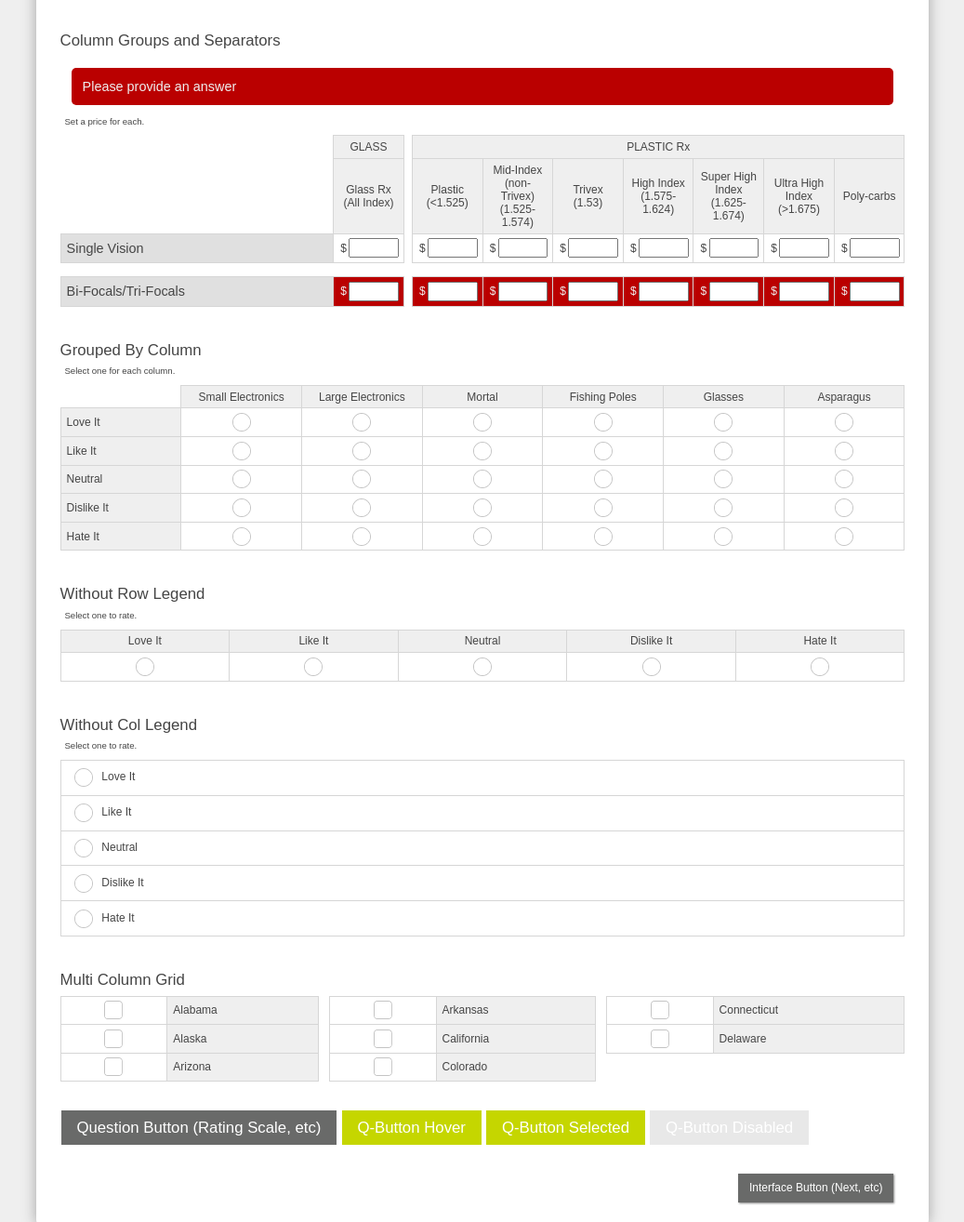
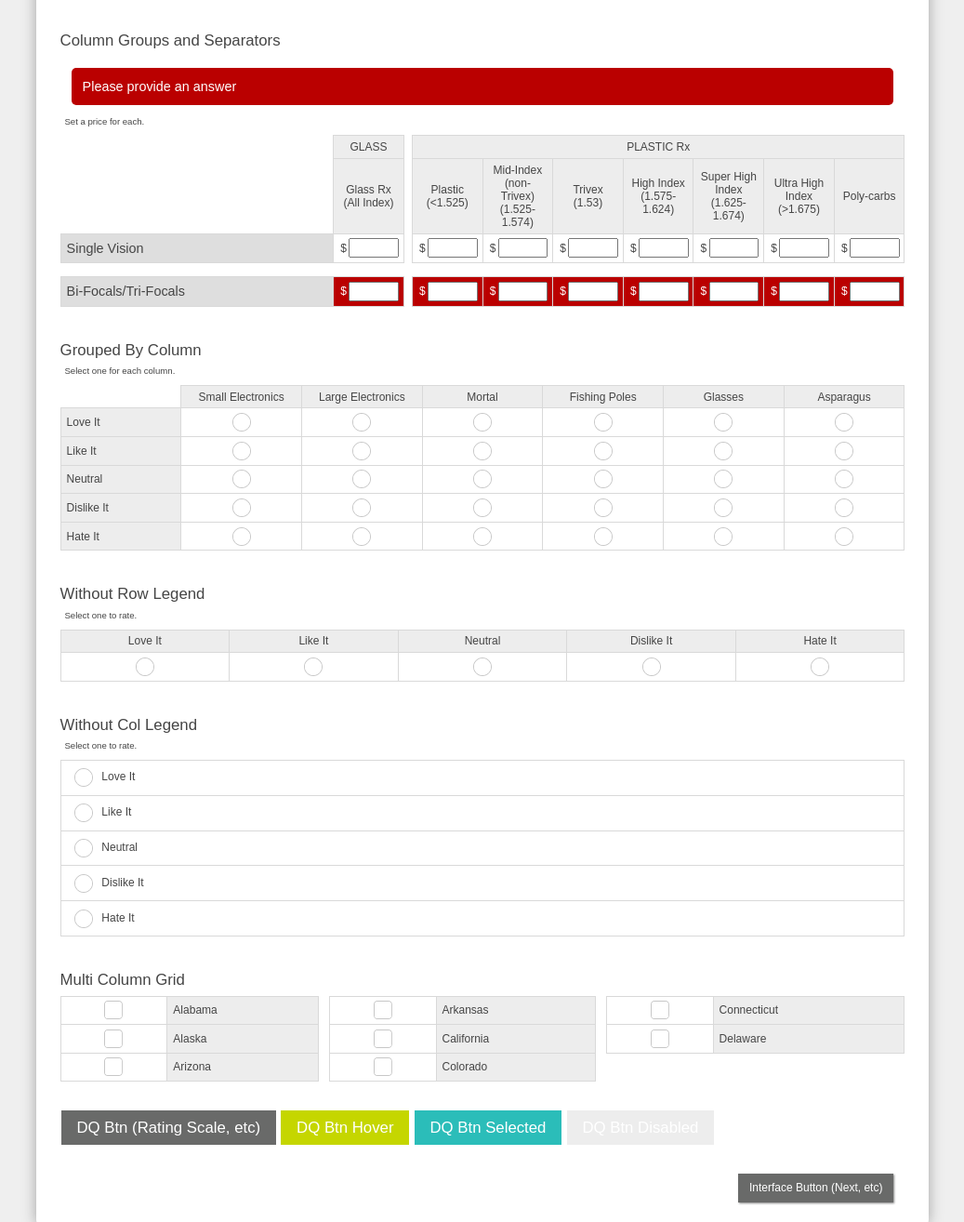
Before and after one commit to decipherinc/Respondent-View-Theme---Contemporary, a plain HTML site: page index.html in a window 1280 px wide. Shown: the part 878-2192 px from the top of the page at 93% size, without its empty margins (121-1158 px from the left). Drawn offline with nearby package versions, Linux system fonts and the light colour scheme.

Commit message:
Restructured variables - moved FIR to own file
Restructured LESS variables and provided the ones DQs need.
Also moved FIR styling to their own .less file, merged the desktop /
mobile fir files into one _fir-round.less (because by default this
style is using the “round” fir option).

```diff
--- a/index.html
+++ b/index.html
@@ -348,10 +348,10 @@
 </div>
 
 <div class="-question">
-  <input type="button" value="Question Button (Rating Scale, etc)" class="button button-question sq-atm1d-btn">
-  <input type="button" value="Q-Button Hover" class="button button-question sq-atm1d-btn sq-atm1d-hover">
-  <input type="button" value="Q-Button Selected" class="button button-question sq-atm1d-btn sq-atm1d-selected">
-  <input type="button" value="Q-Button Disabled" class="button button-question sq-atm1d-btn sq-atm1d-disabled">
+  <input type="button" value="DQ Btn (Rating Scale, etc)" class="dq-btn">
+  <input type="button" value="DQ Btn Hover" class="dq-btn dq-btn-hover">
+  <input type="button" value="DQ Btn Selected" class="dq-btn dq-btn-selected">
+  <input type="button" value="DQ Btn Disabled" class="dq-btn dq-btn-disabled">
 </div>
 
 
--- /dev/null
+++ b/less/_fir-round.less
@@ -0,0 +1,37 @@
+.-fir-svg {
+  width: 20px;
+  height: 20px;
+  position: relative;
+  vertical-align: middle;
+}
+.-fir-base {
+  fill: fadeout(@text-color, 70);
+}
+.-fir-bg {
+  fill: @fg-color;
+}
+.-fir-selected {
+  fill: transparent;
+}
+.-fir-svg-selected .-fir-selected {
+  fill: @btn-color-selected;
+}
+.-grid-input-radio, .-grid-input-checkbox {
+  opacity: 0;
+  position: absolute;
+  z-index: -10000;
+}
+
+@media @desktop {
+  .-grid-cell-control-hover .-fir-selected,
+  .-fir-hover .-fir-selected,
+  .-fir-focus .-fir-selected {
+    fill: @btn-color-hover;
+  }
+  .-fir-svg-selected .-fir-selected {
+    fill: @btn-color-selected;
+  }
+  .-fir-selected {
+    transition: all 100ms ease;
+  }
+}
--- a/less/_fir.desktop.less
+++ /dev/null
@@ -1,3 +0,0 @@
-.-fir-selected {
-  transition: all 100ms ease;
-}
--- a/less/_respondent.mobile.less
+++ b/less/_respondent.mobile.less
@@ -3,11 +3,6 @@
 
 /* Loading Order: Theme Vars > Respondent View (YOU ARE HERE) > Question Types > Theme Overrides > Survey Overrides */
 
-* {
-    -moz-box-sizing: border-box;
-    -webkit-box-sizing: border-box;
-    box-sizing: border-box;
-}
 #mobile-test {
     display: block;
 }
--- a/less/_theme.less
+++ b/less/_theme.less
@@ -1,76 +1,38 @@
 // Theme: Contemporary
 // Loading order: Respondent View > Grid & Question Types > Theme (YOU ARE HERE) > Survey Overrides
 
-// *** VARIABLES
-// ** Colors
-// must haves for DQs
+// ************************************* Variables
+  // ******* Base Variables
+    // base colors
+    @bg-color: #EFEFEF;
+    @fg-color: white;
+    @text-color: #454545;
+    @border-color: contrast(@fg-color, lighten(@fg-color, 15), darken(@fg-color, 15), 53%);
+
+    // interface buttons (next, finish, etc)
+    @interface-btn-color: #696a69;
+    @interface-btn-color-hover: lighten(@interface-btn-color, 10%);
+    @interface-btn-color-disabled: fadeout(@interface-btn-color, 88);
+    @interface-btn-text-color: @fg-color;
+
+    // DQ buttons and FIR
+    @btn-color: #696a69;
+    @btn-color-hover: #C5D600;
+    @btn-color-selected: #2BBDB9;
+    @btn-color-disabled: fadeout(@btn-color, 88);
+    @btn-text-color: @fg-color;
+
+    // DQ like/neutral/dislike colors
+    @dq-like: #C5D600;
+    @dq-neutral: #00B4D6;
+    @dq-dislike: #BA0000;
+
+    // errors
+    @error-bg-color: #BA0000;
+    @error-text-color: @fg-color;
+
+    // font stack
     @primary-font-stack: Arial,"MS Trebuchet",sans-serif;
-@color-1: #EFEFEF;
-@color-2: #ffffff;
-@color-3: #454545;
-@color-4: #696a69;
-@color-5: #C5D600;
-@color-6: #2BBDB9;
-@color-7: #BA0000;
-
-@bg: @color-1;
-@fg: @color-2;
-@text: @color-3;
-@border: contrast(@fg, darken(@color-1, 10), lighten(@color-1, 15), 53%);
-@interface-button: @color-4;
-@interface-button-selected: @color-5;
-@question-button: @color-4;
-@question-button-selected: @color-6;
-@error: @color-7;
-// end must haves
-
-@bg-color: @bg;
-@fg-color: @fg;
-@border-color: @border;
-
-@progress-font-stack: @primary-font-stack;
-@progress-text-color: @text;
-@progress-stroke-color: contrast(@fg, darken(@border, 15), lighten(@border, 20), 53%);
-@progress-empty-bg-color: @fg;
-@progress-fill-bg-color: lighten(@progress-stroke-color, 15);
-
-@question-text-color: @text;
-@question-font-stack: @primary-font-stack;
-
-@comment-text-color: @text;
-@comment-font-stack: @primary-font-stack;
-
-@instruction-text-color: @text;
-@instruction-font-stack: @primary-font-stack;
-
-@row-bg-color: contrast(@fg, @bg, lighten(@bg, 15), 53%);
-@row-bg-color-alt: contrast(@fg, @bg, lighten(@bg, 20), 53%);
-
-@answer-text-color: @text;
-@answer-font-stack: @primary-font-stack;
-@answer-bg-color-hover: lighten(@border, 5);
-
-@fir-base: contrast(@fg, darken(@border, 7), lighten(@border, 15), 53%);
-@fir-bg: @fg;
-@fir-hover: @color-5;
-@fir-selected: @color-6;
-
-@question-btn-bg-color: @question-button;
-@question-btn-text-color: @fg-color;
-@question-btn-bg-color-hover: @interface-button-selected;
-@question-btn-bg-color-disabled: fadeout(@text, 88);
-
-@interface-btn-bg-color: @interface-button;
-@interface-btn-text-color: @fg-color;
-@interface-btn-bg-color-hover: lighten(@interface-button, 10%);
-@interface-btn-bg-color-disabled: fadeout(@interface-button, 88);
-
-@error-text-color: contrast(@error, @text, @bg, 53%);
-@error-highlight-color: @error;
-
-@footer-color: @text;
-@footer-color-hover: @text;
-@footer-font-stack: @primary-font-stack;
 
     // font sizes
     @mobile-font-size: 14px;
@@ -82,16 +44,41 @@
 
     // desktop view max width
     @max-survey-content-width: 960px;
+  // ******* end base variables
 
+  // ******* 'Advanced' Variables - These should be based on colors declared in the base variables.
+    // progress bar
+    @progress-stroke-color: contrast(@fg-color, darken(@border-color, 15), lighten(@border-color, 20), 53%);
+    @progress-empty-color: transparent;
+    @progress-fill-color: lighten(@progress-stroke-color, 15);
 
-// Contemporary theme specific
+    // rows
+    @row-bg-color: contrast(@fg-color, lighten(@fg-color, 10), darken(@fg-color, 7), 53%);
+    @row-bg-color-alt: contrast(@fg-color, lighten(@fg-color, 10), darken(@fg-color, 7), 53%);
+
+    // answer cells
+    @answer-bg-color-hover: lighten(@border-color, 5);
+
+    // footer
+    @footer-text-color: @text-color;
+    @footer-text-color-hover: @text-color;
+  // ******* end advanced variables
+
+  // ******* Contemporary theme specific
     @contemporary-border-radius: 5px;
     @contemporary-fg-shadow-amount: 15px;
-@contemporary-fg-shadow-color: darken(@bg, 30);
+    @contemporary-fg-shadow-color: darken(@bg-color, 30);
+  // ******* end contemporary theme specific
 
-// ==============================================================
-// CONTEMPORARY THEME
-// *** Reset (not theme specific)
+// ************************************* end variables
+
+// ************************************* General (responsive grid independent) styles
+  // ******* Reset (not theme specific)
+    * {
+        -moz-box-sizing: border-box;
+        -webkit-box-sizing: border-box;
+        box-sizing: border-box;
+    }
     html, body, div, span, applet, object, iframe, h1, h2, h3, h4, h5, h6, p, blockquote, pre, a, abbr, acronym, address, big, cite, code, del, dfn, em, font, img, ins, kbd, q, s, samp, small, strike, strong, sub, sup, tt, var, b, u, i, center, dl, dt, dd, ol, ul, li, fieldset, form, label, legend, table, caption, tbody, tfoot, thead, tr, th, td {
         margin: 0;
         padding: 0;
@@ -132,6 +119,12 @@
         cursor: text;
       }
     }
+    .-grid-cell-control, .-grid-multi-select tbody tr .-grid-cell-legend {
+      // !!! Must have for clickable cells with padding. Cells trigger the input.
+      &:hover {
+        cursor: pointer;
+      }
+    }
     .clearfix {
       zoom: 1;
       &:after {
@@ -144,9 +137,9 @@
         overflow: hidden;
       }
     }
-// *** end reset
+  // ******* end reset
 
-// *** General Survey Elements
+  // ******* Theme specific general styles
     html {
       font-family: @primary-font-stack;
       font-size: @mobile-font-size;
@@ -156,10 +149,11 @@ html {
     }
 
     body {
-  background-color: @bg-color;
-  color: @text;
+      background-color: @fg-color; // on mobile, anything that overflows will need the fg color as bg
+      color: @text-color;
       @media @desktop {
         padding: 1rem 0;
+        background-color: @bg-color;
       }
     }
 
@@ -186,20 +180,19 @@ h1, h2, h3, h4, h5, h6 {
       height: 1em;
       margin-bottom: 1em;
       #progress-box {
-   background-color: @progress-empty-bg-color;
+       background-color: @progress-empty-color;
        border: 1px solid @progress-stroke-color;
        width: 100%;
        height: 1em;
        max-width: 87%;
       }
       #progress-fill {
-   background-color: @progress-fill-bg-color;
+       background-color: @progress-fill-color;
        width: 0%;
        height: 100%;
        display: block;
       }
       #progress-text {
-   color: @progress-text-color;
        float: right;
        line-height: 1em;
        width: 13%;
@@ -235,13 +228,10 @@ textarea {
       margin-top: 1rem;
       margin-bottom: 2.5rem;
       .-question-text {
-    color: @question-text-color;
         font-size: 1.4em;
         line-height: 2em;
       }
       .-question-instructions {
-    font-family: @instruction-font-stack;
-    color: @instruction-text-color;
         font-size: 0.8em;
         margin-left: 0.5em;
         margin-bottom: 0.8rem;
@@ -251,7 +241,7 @@ textarea {
     .error {
       color: @error-text-color;
       font-weight: normal;
-  background-color: @error-highlight-color;
+      background-color: @error-bg-color;
       padding: 1em 1em;
       margin: 1em;
       border-radius: @contemporary-border-radius;
@@ -263,7 +253,7 @@ textarea {
       }
     }
     .-grid .hasError {
-  background-color: @error-highlight-color;
+      background-color: @error-bg-color;
       color: @error-text-color;
     }
 
@@ -274,29 +264,36 @@ textarea {
       padding: 0.5em;
     }
 
-.sq-atm1d-btn {
+    .dq-btn {
       font-size: 1rem;
-  max-width: 100%;
+      max-width: 100%; // min & max width needed for DQs (requested)
+      min-width: 4em;
+      text-align: center;
       white-space: normal;
       padding: 0.5em 1em;
-  background-color: @question-btn-bg-color;
-  color: @question-btn-text-color;
-  border: 1px solid @question-btn-text-color;
-  &.sq-atm1d-hover {
-    background-color: @question-btn-bg-color-hover;
+      background-color: @btn-color;
+      color: @btn-text-color;
+      border: 1px solid @btn-text-color;
+      outline: 0;
+      &.dq-btn-hover, &:hover, &:active, &:focus {
+        background-color: @btn-color-hover;
+        cursor: pointer;
         &:active {
-      background-color: darken(@question-btn-bg-color-hover, 3);
+          background-color: darken(@btn-color-hover, 3);
         }
       }
-  &.sq-atm1d-disabled {
-    background-color: @question-btn-bg-color-disabled;
+      &.dq-btn-selected {
+        background-color: @btn-color-selected;
+        &:active {
+          background-color: @btn-color-selected;
+        }
+      }
+      &.dq-btn-disabled {
+        background-color: @btn-color-disabled;
         &:hover, &:focus, &:active {
-      background-color: @question-btn-bg-color-disabled;
+          background-color: @btn-color-disabled;
           cursor: not-allowed;
         }
-  }
-  &.sq-atm1d-selected {
-    background-color: @interface-button-selected;
       }
       @media @desktop {
         font-size: 1.4rem;
@@ -312,16 +309,19 @@ textarea {
     }
     .button-interface {
       font-size: 1rem;
-  background-color: @interface-btn-bg-color;
+      background-color: @interface-btn-color;
       color: @interface-btn-text-color;
       padding: 0.7em 1em;
       border: 0;
-  box-shadow: 1px 1px 2px 0px fadeout(@interface-btn-bg-color, 20);
-  &:hover, &:focus, &:active {
-    background-color: @interface-btn-bg-color-hover;
+      box-shadow: 1px 1px 2px 0px fadeout(@interface-btn-color, 20);
+      &:hover, &:focus {
+        background-color: @interface-btn-color-hover;
+      }
+      &:active {
+        background-color: darken(@interface-btn-color-hover, 3);
       }
       input[disabled] {
-    background-color: @interface-btn-bg-color-disabled;
+        background-color: @interface-btn-color-disabled;
       }
     }
 
@@ -330,26 +330,27 @@ textarea {
       margin-top: 2em;
       margin-bottom: 2em;
       a {
-    color: @text;
+        color: @footer-text-color;
         &:hover, &:focus, &:active {
-      color: @footer-color-hover;
+          color: @footer-text-color-hover;
         }
       }
     }
-// *** end general survey elements
+  // ******* end theme specific general styles
+// ************************************* // end general styles
 
-// *** 'Grid' question styling (prefix: -grid)
+// ************************************* Responsive 'Grid' question styling (prefix: -grid)
 // !!! Grid styling must be done seperately for mobile and desktop so that the appropriate styling is used if the user "forces desktop" or "forces mobile" on a question.
 
-  // ** Mobile-first grid styling
-    // Reset (not theme specific)
+  // ******* Mobile-first responsive grid question styling
+    // *** Reset (not theme specific)
       // Border Colors
       // !!! Below you can read about the method used for colapsing double borders between cells. Here you can set the border color easily.
       .-grid, .-grid-cell, .-grid-mobile-legend {
           border-color: @border-color;
       }
       // Border Colapsing
-      // !!! Because of the way we're building our tables, we can't just colapse borders. This adds borders to top only on each cell, then adds to the bottom of the entire grid.
+      // !!! Because of the way we're building our responsive tables, we can't just colapse borders. This adds top borders only to each cell, then adds the bottom border to the entire grid.
       .-grid {
           border-bottom-width: 1px;
           border-bottom-style: solid;
@@ -377,10 +378,9 @@ textarea {
       .-grid-supports-css-table .-grid-text-control-input .-grid-input-text {
         width: 100%;
       }
-    // end reset
+    // *** end reset
 
-    // Theme specific mobile-first grid styling
-
+    // *** Theme specific mobile-first grid styling
       .-grid-cell-legend, .-grid-mobile-legend-group {
         background-color: @row-bg-color;
         padding: 0.5rem;
@@ -396,7 +396,7 @@ textarea {
       }
       .-grid-cell-row-legend-group, .-grid-cell-row-legend-col-grouped {
         font-size: 1.4em;
-        background-color: contrast(@fg, darken(@row-bg-color, 6), lighten(@row-bg-color, 10), 53%);
+        background-color: contrast(@fg-color, darken(@row-bg-color, 6), lighten(@row-bg-color, 10), 53%);
       }
       .-grid-cell-control { // cells containing inputs
         padding: 0.7rem;
@@ -415,13 +415,13 @@ textarea {
         }
       }
 
-    // end theme mobile-first grid styling
-  // ** End mobile-first styling
+    // *** end theme mobile-first grid styling
+  // ******* End mobile-first styling
 
-  // ** Desktop grid styling
+  // ******* Desktop grid styling
     .-grid-desktop-css() { // The contents of this function copy into -grid-auto-optimize and -grid-force-desktop further down.
-      // Reset (not theme specific)
-      // !!! This resets border styling applied from mobile-first styling above, which compensates for lack of border colapsing on div tables.
+      // *** Reset (not theme specific)
+      // !!! This resets border styling applied from the mobile-first styling above, which compensates for lack of border colapsing on div tables.
         border-width: 0;
         .-grid-cell-legend, .-grid-cell-control, .-grid-mobile-legend-group {
             border-width: 1px;
@@ -430,10 +430,9 @@ textarea {
         .-grid-cell-seperator {
             border-top-width: 0;
         }
-      // end reset
+      // *** end reset
 
-      // Theme specific desktop grid styling
-
+      // *** Theme specific desktop grid styling
         .-grid-cell-legend, .-grid-mobile-legend-group {
           background-color: @row-bg-color;
           padding: 0.4rem 0.5rem;
@@ -452,7 +451,7 @@ textarea {
         }
         .-grid-cell-row-legend-group, .-grid-cell-row-legend-col-grouped {
           font-size: 1.2em;
-          background-color: contrast(@fg, darken(@row-bg-color, 6), lighten(@row-bg-color, 10), 53%);
+          background-color: contrast(@fg-color, darken(@row-bg-color, 6), lighten(@row-bg-color, 10), 53%);
         }
         .-grid-cell-control { // cells containing inputs
           text-align: center;
@@ -468,13 +467,11 @@ textarea {
             background-color: @answer-bg-color-hover;
           }
         }
+      // *** end theme specific desktop grid styling
+    }
+  // ******* end desktop grid styling
 
-
-
-      // end theme desktop grid styilng
-    } // end -grid-desktop-css
-
-    // ******** MUST HAVE (for forcing desktop / mobile)
+  // ******** !!! MUST HAVE (for forcing desktop / mobile)
     .-grid-auto-optimize {
       @media @desktop {
         .-grid-desktop-css();
@@ -483,45 +480,5 @@ textarea {
     .-grid-force-desktop {
       .-grid-desktop-css();
     }
-    // ********
-  // ** end desktop grid styling
-// *** end 'Grid' question styling
-
-// *** 'Form Image Replacement' (prefix: -fir)
-  // ** Mobile-first FIR formatting
-
-    .-grid-cell-control, .-grid-multi-select tbody tr .-grid-cell-legend {
-      // Must have for clickable cells with padding. Cells trigger the input.
-      &:hover {
-        cursor: pointer;
-      }
-    }
-    .-fir-svg {
-      width: 20px;
-      height: 20px;
-    }
-    .-fir-base {
-      fill: @fir-base;
-    }
-    .-fir-bg {
-      fill: @fir-bg;
-    }
-    .-fir-selected {
-      fill: transparent;
-    }
-    .-fir-svg-selected .-fir-selected {
-      fill: @fir-selected;
-    }
-  // ** End mobile-first FIR formatting
-
-  // ** Desktop-mode FIR formatting
-    .-grid-cell-control-hover .-fir-selected,
-    .-fir-hover .-fir-selected,
-    .-fir-focus .-fir-selected {
-      fill: @fir-hover;
-    }
-    .-fir-svg-selected .-fir-selected {
-      fill: @fir-selected;
-    }
-  // ** End desktop-mode FIR formatting
-// End FIR
+  // ******** end must have
+// ************************************* end responsive 'grid' question styling
--- a/less/compiled.less
+++ b/less/compiled.less
@@ -11,10 +11,7 @@
   @import "_grid.auto-optimize.desktop.less";
 }
 @import "_grid.force-desktop.desktop.less";
-@import "_fir.mobile.less";
-@media @desktop {
-  @import "_fir.desktop.less";
-}
+@import "_fir-round.less";
 
 /* Theme */
 @import "_theme.less";
```
Also changed, not shown: less/_fir.mobile.less (deleted, +0 -10 lines), css/compiled.css, min/grid-ck.js, 2 other files. Lines whose indentation alone changed are shown as unchanged.
